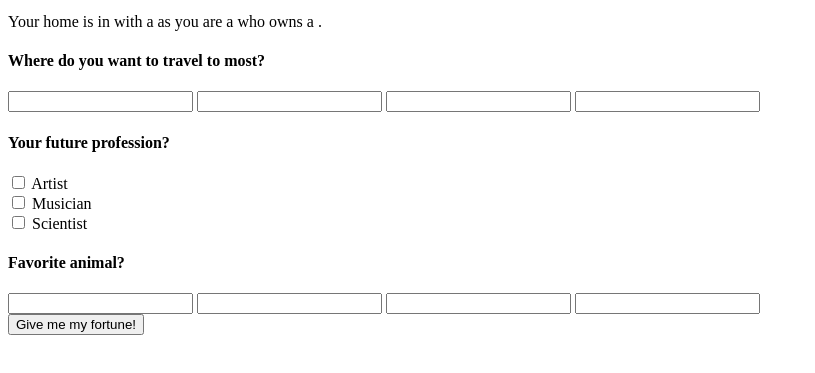
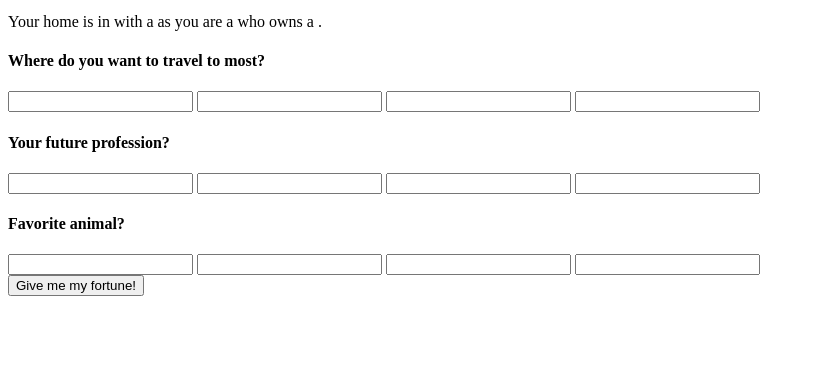
Before and after one commit to Chrireid18/MASH-Game, a plain HTML site: page index.html in a window 1280 px wide. Shown: the part 101-474 px from the top of the page, without its empty margins (0-815 px from the left). Drawn offline with Linux system fonts and the light colour scheme.

Commit message:
Update index.html

```diff
--- a/index.html
+++ b/index.html
@@ -22,26 +22,24 @@
       <div class="bucket">
         <div class="choice-bucket">
           <h4 class="highlight">Where do you want to travel to most?</h4>
-          <input name="answer_1[]">
-          <input name="answer_1[]">
-          <input name="answer_1[]">
-          <input name="answer_1[]">
+          <input type="text">
+          <input type="text">
+          <input type="text">
+          <input type="text">
         </div>
         <div class="choice-bucket">
           <h4 class="highlight">Your future profession?</h4>
-          <input type="checkbox" id="vehicle1" name="vehicle1" value="Bike">
-<label for="vehicle1"> Artist</label><br>
-<input type="checkbox" id="vehicle2" name="vehicle2" value="Car">
-<label for="vehicle2"> Musician</label><br>
-<input type="checkbox" id="vehicle3" name="vehicle3" value="Boat">
-<label for="vehicle3"> Scientist</label><br>
+         <input type="text">
+          <input type="text">
+          <input type="text">
+          <input type="text">
         </div>
         <div class="choice-bucket">
           <h4 class="highlight">Favorite animal?</h4>
-          <input name="answer_3[]">
-          <input name="answer_3[]">
-          <input name="answer_3[]">
-          <input name="answer_3[]">
+          <input type="text">
+          <input type="text">
+          <input type="text">
+          <input type="text">
         </div>
       </div>
       <button type="submit" class="button-submit">Give me my fortune!</button>
```
